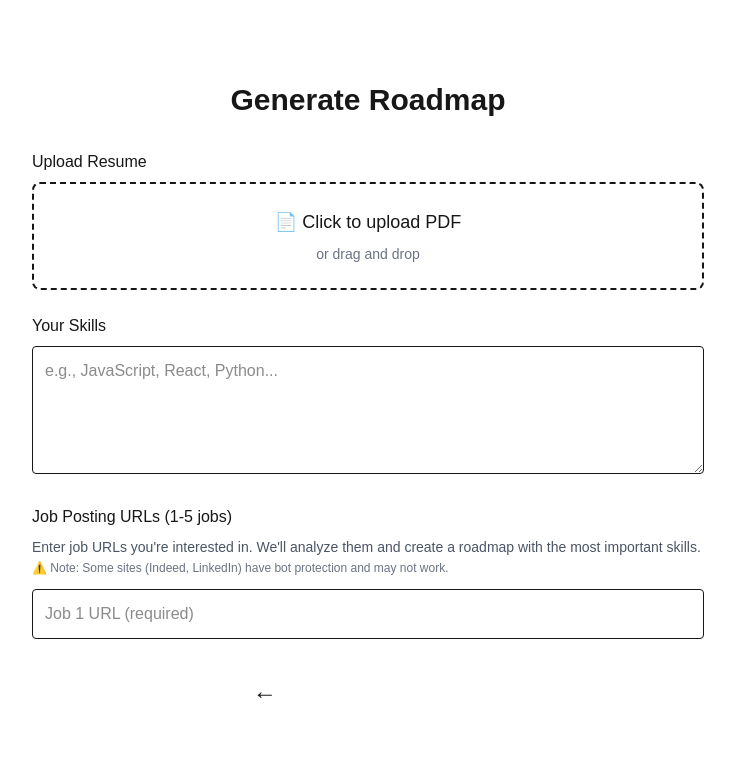
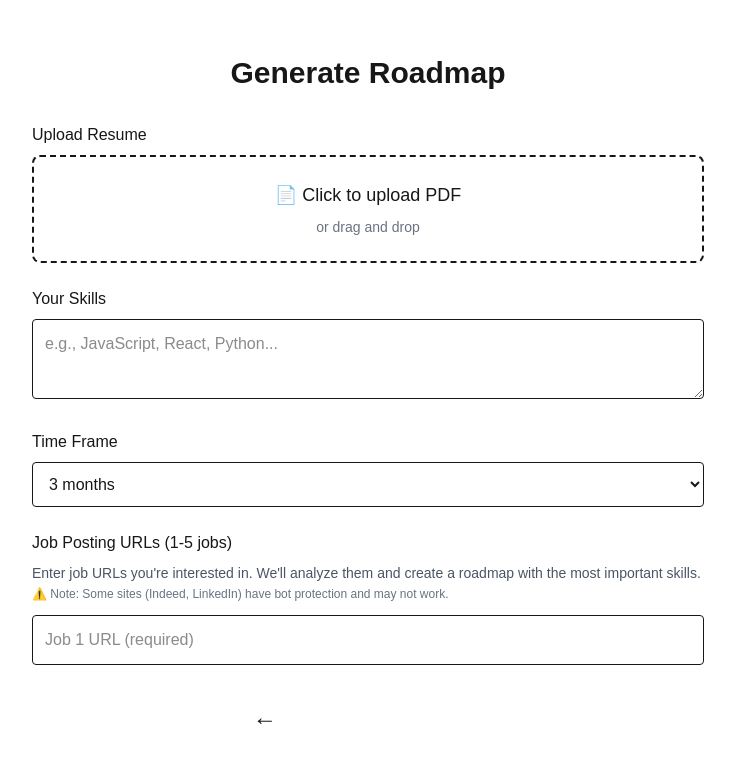
Before and after one commit to ShalyJay/HowdyHack-LaunchPad, a Next.js app in the folder react-app/: page /form in a window 1280 px wide. Shown: the top 762 px of the page, without its empty margins (272-1007 px from the left). Built offline with nearby package versions, Linux system fonts and the light colour scheme.

Commit message:
Add time constraint in form

```diff
--- a/react-app/src/app/form/page.tsx
+++ b/react-app/src/app/form/page.tsx
@@ -12,6 +12,7 @@ export default function Form() {
     const [skills, setSkills] = useState("");                       //skills text input
     const [jobUrls, setJobUrls] = useState<string[]>(["", "", "", "", ""]); //up to 5 job URLs
     const [visibleUrlInputs, setVisibleUrlInputs] = useState<number>(1); // Track how many URL inputs to show
+    const [timeFrame, setTimeFrame] = useState<string>("3 months"); //time frame for roadmap
     const [response, setResponse] = useState("");                   //Gemini API response
     const [modules, setModules] = useState<any[]>([]);              //Parsed roadmap
     const [loading, setLoading] = useState(false);                  //loading state while API
@@ -139,6 +140,7 @@ export default function Form() {
 
             STEP 5: CREATE PRIORITIZED ROADMAP (MAX 7 TECHNOLOGIES)
             CRITICAL RULE: Include a MAXIMUM of 7 technologies in the roadmap.
+            TIME CONSTRAINT: The user wants to complete this roadmap in ${timeFrame}. Structure the learning plan to be achievable within this timeframe.
 
             Priority order:
             1. Include ALL CRITICAL technologies (appearing in all jobs) - these are non-negotiable
@@ -188,12 +190,14 @@ export default function Form() {
 
             CRITICAL REQUIREMENTS:
             - MAXIMUM 7 MODULES - Be selective! Choose the most industry-relevant technologies
+            - TIME FRAME: ${timeFrame} - Ensure the total learning plan is achievable in this time. Adjust module durations accordingly.
             - If jobs are TOO DIFFERENT (unrelated career paths), set "similarJobs": false and mention this in jobSummary
             - ONLY create modules for technologies in "missingSkills"
             - Each module focuses on ONE specific technology
             - Include "priority" field in each module (critical/high/medium/low)
             - Start with CRITICAL priority modules first, then HIGH, then MEDIUM
-            - Provide 3+ FREE resources per module`;
+            - Provide 3+ FREE resources per module
+            - Set realistic "duration" for each module based on the ${timeFrame} constraint`;
 
             // Job URLs will be handled by the API - just mention them in the prompt
             prompt += `\n\nYou will receive scraped content from ${filledUrls.length} job posting(s). Analyze ALL of them to find common patterns and important technologies.`;
@@ -364,8 +368,24 @@ export default function Form() {
                             value={skills}
                             onChange={(e) => setSkills(e.target.value)}
                             placeholder="e.g., JavaScript, React, Python..."
-                            className="w-full p-3 border rounded h-32"
+                            className="w-full p-3 border rounded h-20"
                         />
+                    </div>
+
+                    <div>
+                        <label className="block mb-2">Time Frame</label>
+                        <select
+                            value={timeFrame}
+                            onChange={(e) => setTimeFrame(e.target.value)}
+                            className="w-full p-3 border rounded"
+                        >
+                            <option value="1 month">1 month</option>
+                            <option value="2 months">2 months</option>
+                            <option value="3 months">3 months</option>
+                            <option value="6 months">6 months</option>
+                            <option value="1 year">1 year</option>
+                            <option value="2 years">2 years</option>
+                        </select>
                     </div>
 
                     <div>
```
